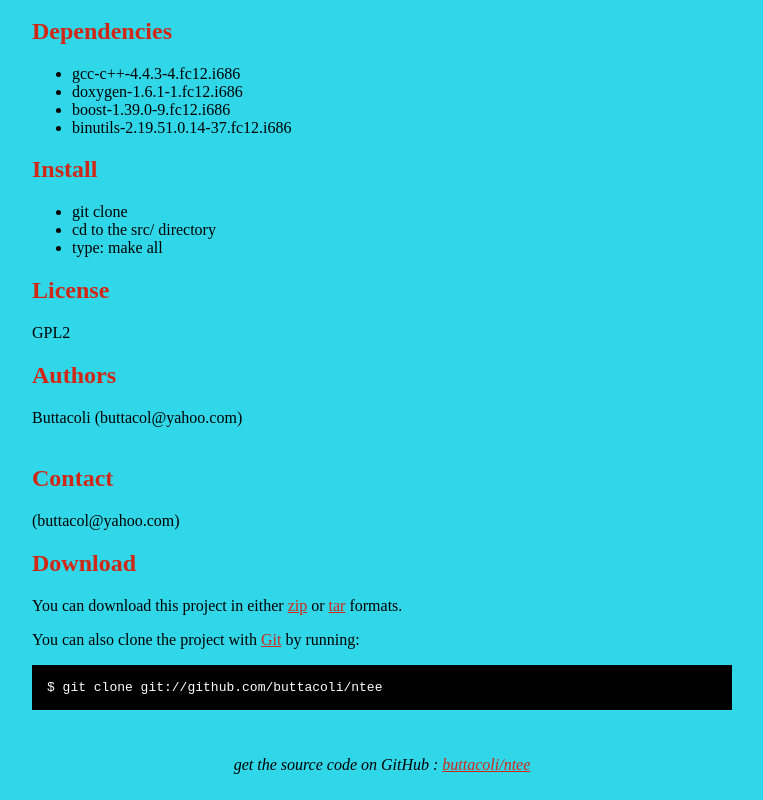
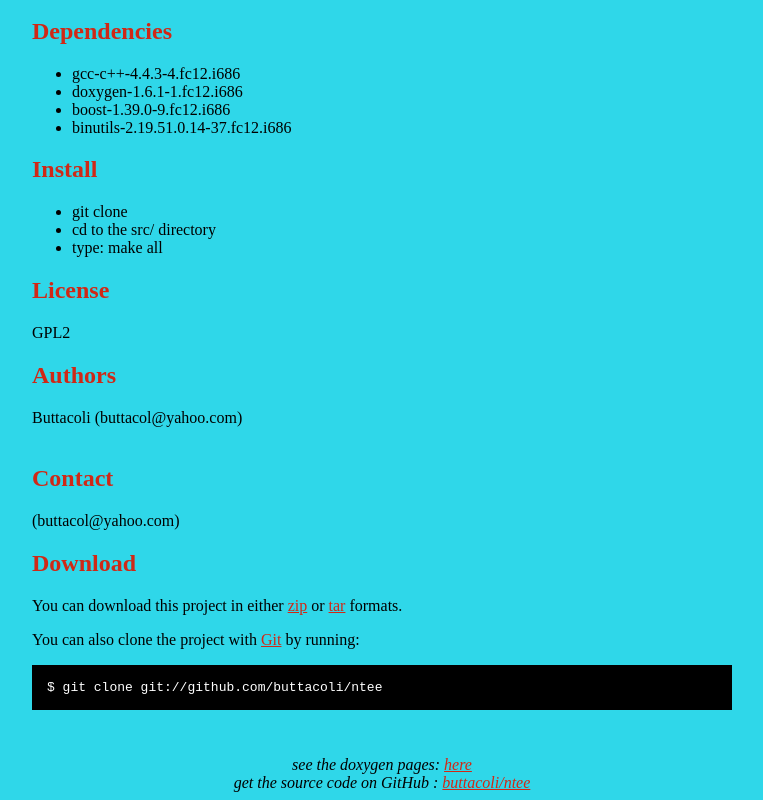
Before and after one commit to buttacoli/ntee, a plain HTML site: page index.html in a window 1280 px wide. Shown: the part 765-1565 px from the top of the page, without its empty margins (258-1021 px from the left). Drawn offline with Linux system fonts and the light colour scheme.

Commit message:
update to index.html to include doxy files

```diff
--- a/index.html
+++ b/index.html
@@ -122,6 +122,7 @@ Notes:
     </p>
 
     <div class="footer">
+      see the doxygen pages: <a href="doxy/html/index.html">here</a><br>
       get the source code on GitHub : <a href="http://github.com/buttacoli/ntee">buttacoli/ntee</a>
     </div>
 
```
